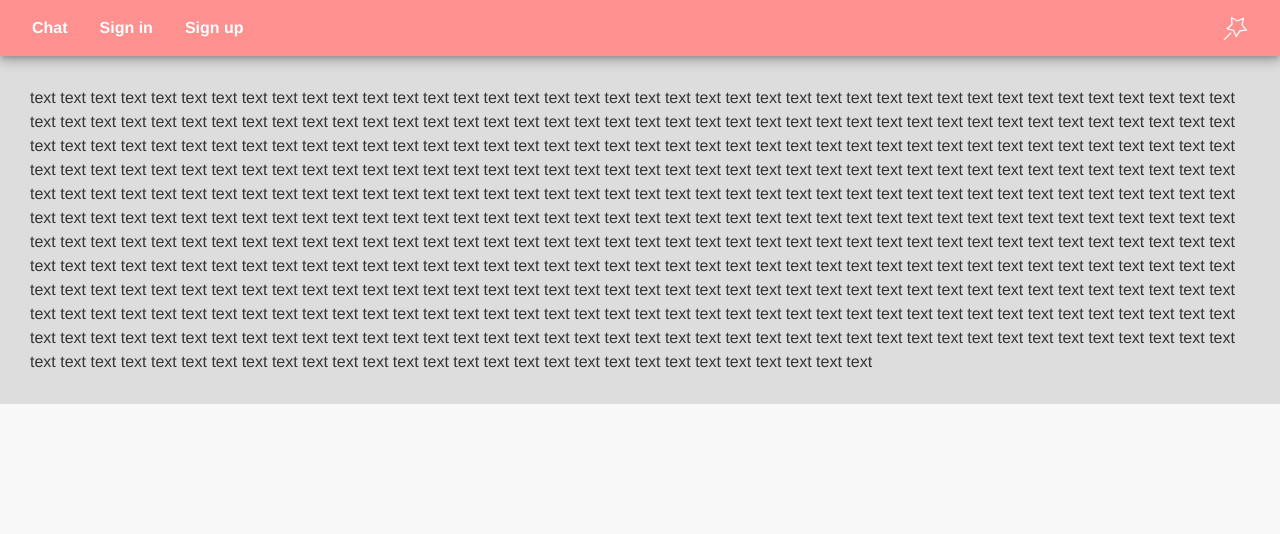
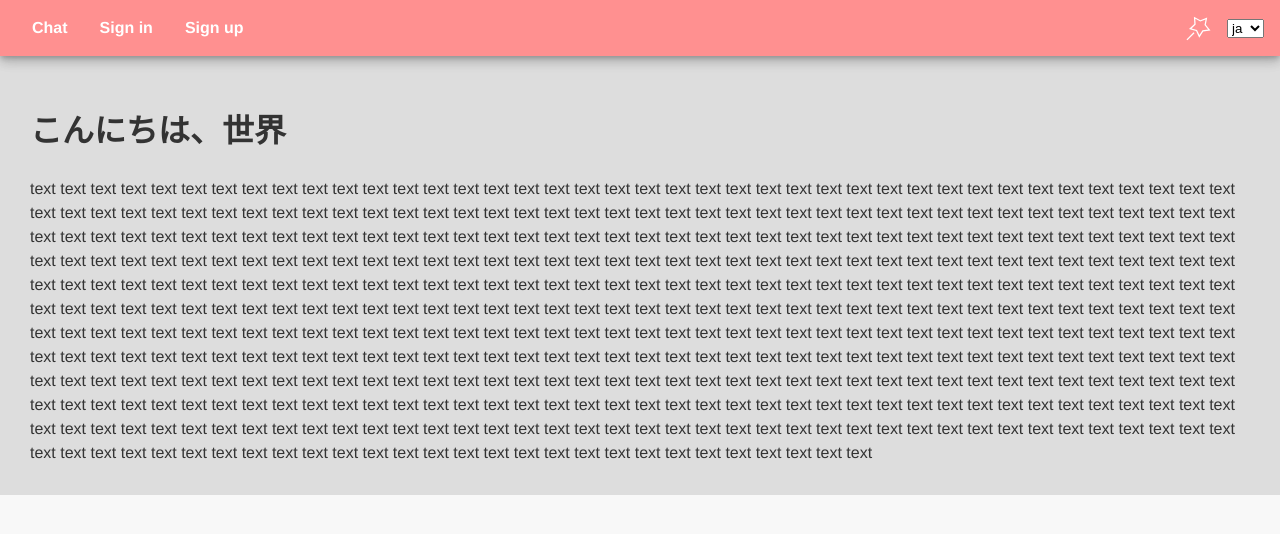
Before and after one commit to metxnbr/vue-hello, a Vue app: page / in a window 1280 px wide. Shown: the top 534 px of the page. Built offline with nearby package versions, Linux system fonts and the light colour scheme.

Commit message:
vue-i18n (#14)

```diff
--- a/package.json
+++ b/package.json
@@ -15,6 +15,7 @@
     "sanitize.css": "^8.0.0",
     "socket.io-client": "^2.2.0",
     "vue": "^2.5.17",
+    "vue-i18n": "^8.7.0",
     "vue-router": "^3.0.1",
     "vuex": "^3.0.1"
   },
--- a/src/components/HeadNav.vue
+++ b/src/components/HeadNav.vue
@@ -23,6 +23,7 @@
     </router-link >
     <div class="right-side">
       <SetTheme/>
+      <LocaleChanger/>
     </div>
   </div>
 </template>
@@ -65,6 +66,7 @@
 import { mapState, mapGetters } from 'vuex';
 
 import SetTheme from '@/components/SetTheme.vue';
+import LocaleChanger from '@/components/LocaleChanger.vue';
 
 const styled = ({
   theme,
@@ -84,6 +86,7 @@ export default {
   name: 'headNav',
   components: {
     SetTheme,
+    LocaleChanger,
   },
 
   computed: {
--- a/src/components/HeadNavAuth.vue
+++ b/src/components/HeadNavAuth.vue
@@ -30,6 +30,7 @@
             :class="$styled('user-handle-item')">Sign Out</div>
         </div>
       </div>
+      <LocaleChanger/>
     </div>
   </div>
 </template>
@@ -120,6 +121,7 @@ import { mapState, mapGetters } from 'vuex';
 import { logOut } from '@/utils/auth';
 
 import SetTheme from '@/components/SetTheme.vue';
+import LocaleChanger from '@/components/LocaleChanger.vue';
 
 const styled = ({
   theme,
@@ -155,6 +157,7 @@ export default {
   name: 'headNavAuth',
   components: {
     SetTheme,
+    LocaleChanger,
   },
 
   computed: {
--- /dev/null
+++ b/src/components/LocaleChanger.vue
@@ -0,0 +1,16 @@
+<template>
+  <div class="locale-changer">
+    <select v-model="$i18n.locale">
+      <option v-for="(lang, i) in langs" :key="`Lang${i}`" :value="lang">{{ lang }}</option>
+    </select>
+  </div>
+</template>
+
+<script>
+export default {
+  name: 'localeChanger',
+  data() {
+    return { langs: ['ja', 'en'] };
+  },
+};
+</script>
--- a/src/components/SetTheme.vue
+++ b/src/components/SetTheme.vue
@@ -68,7 +68,7 @@ const styled = ({
   },
 });
 
-const inlineStyles = function inlineStyles(color) {
+const inlineStyles = function (color) {
   return {
     item: {
       'background-color': color,
--- /dev/null
+++ b/src/i18n.js
@@ -0,0 +1,19 @@
+import Vue from 'vue';
+import VueI18n from 'vue-i18n';
+import en from '@/lang/en';
+import ja from '@/lang/ja';
+
+Vue.use(VueI18n);
+
+const locale = 'ja'; // default locale
+
+const messages = {
+  en,
+  ja,
+};
+
+
+export default new VueI18n({
+  locale,
+  messages,
+});
--- /dev/null
+++ b/src/lang/en.js
@@ -0,0 +1,5 @@
+export default {
+  message: {
+    hello: 'hello world',
+  },
+};
--- /dev/null
+++ b/src/lang/ja.js
@@ -0,0 +1,5 @@
+export default {
+  message: {
+    hello: 'こんにちは、世界',
+  },
+};
--- a/src/lib/styled.js
+++ b/src/lib/styled.js
@@ -3,7 +3,6 @@ import { StyleSheet, css } from 'aphrodite';
 
 export default {
   install: (Vue) => {
-    // eslint-disable-next-line func-names
     Vue.prototype.$styled = function (...args) {
       try {
         // eslint-disable-next-line no-underscore-dangle
--- a/src/main.js
+++ b/src/main.js
@@ -1,6 +1,7 @@
 import Vue from 'vue';
 import styled from '@/lib/styled';
 import App from './App.vue';
+import i18n from './i18n';
 import router from './router';
 import store from './store';
 
@@ -9,6 +10,7 @@ Vue.config.productionTip = false;
 Vue.use(styled);
 
 new Vue({
+  i18n,
   router,
   store,
   render: h => h(App),
--- a/src/views/Home/index.vue
+++ b/src/views/Home/index.vue
@@ -1,9 +1,8 @@
 <template>
   <div class="home">
-    <p
-      class="text"
-      :class="$styled('text')"
-    >
+    <div class="text" :class="$styled('text')">
+      <h1>{{ $t("message.hello") }}</h1>
+      <p>
         text text text text text text text text text text text text text
         text text text text text text text text text text text text text
         text text text text text text text text text text text text text
@@ -42,6 +41,7 @@
         text text text text text text text text text text text text text
       </p>
     </div>
+  </div>
 </template>
 
 <style scoped>
```
Also changed, not shown: .eslintrc.js, 1 other file (tests, documents, lock files or other folders). Lines whose indentation alone changed are shown as unchanged.
